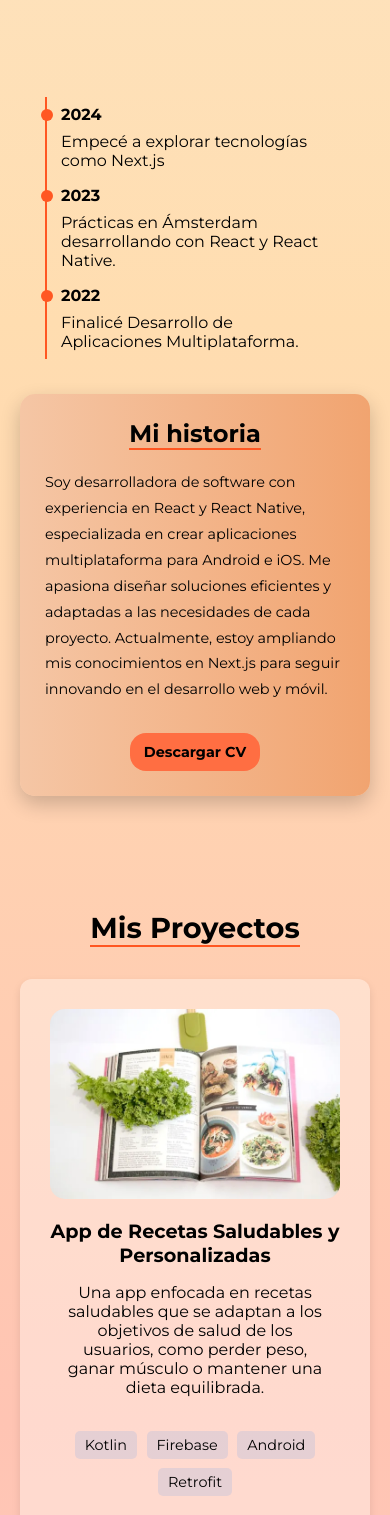
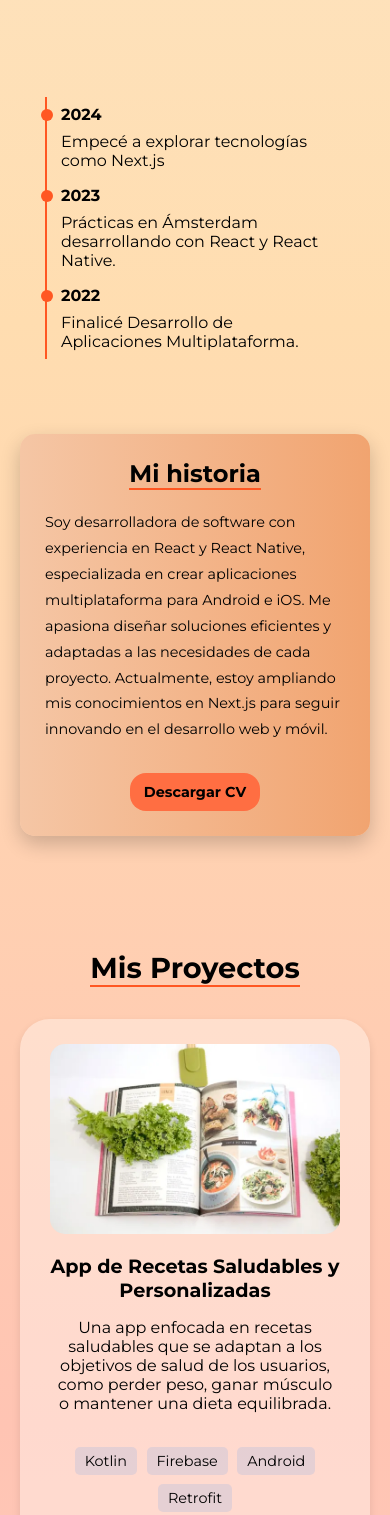
Before and after one commit to LavryDam/my-portfolio-web, a Next.js app: page / in a window 390 px wide. Shown: the part 780-2295 px from the top of the page. Built offline with nearby package versions, Linux system fonts and the light colour scheme.

Commit message:
fix:about and project

```diff
--- a/app/about/about.css
+++ b/app/about/about.css
@@ -112,7 +112,7 @@ body {
     .contenedor-about {
         flex-direction: column;
         align-items: center;
-        gap: 15px;
+        gap: 55px;
         margin-bottom: -1px;
     }
 
--- a/app/proyectos/project.css
+++ b/app/proyectos/project.css
@@ -106,6 +106,11 @@
     flex-direction: column;
   }
 
+  .tarjeta-proyecto {
+    padding: 25px;
+    border-radius: 30px;
+  }
+
   .detalle-proyecto{
     padding: 0px 12px;
   }
```
